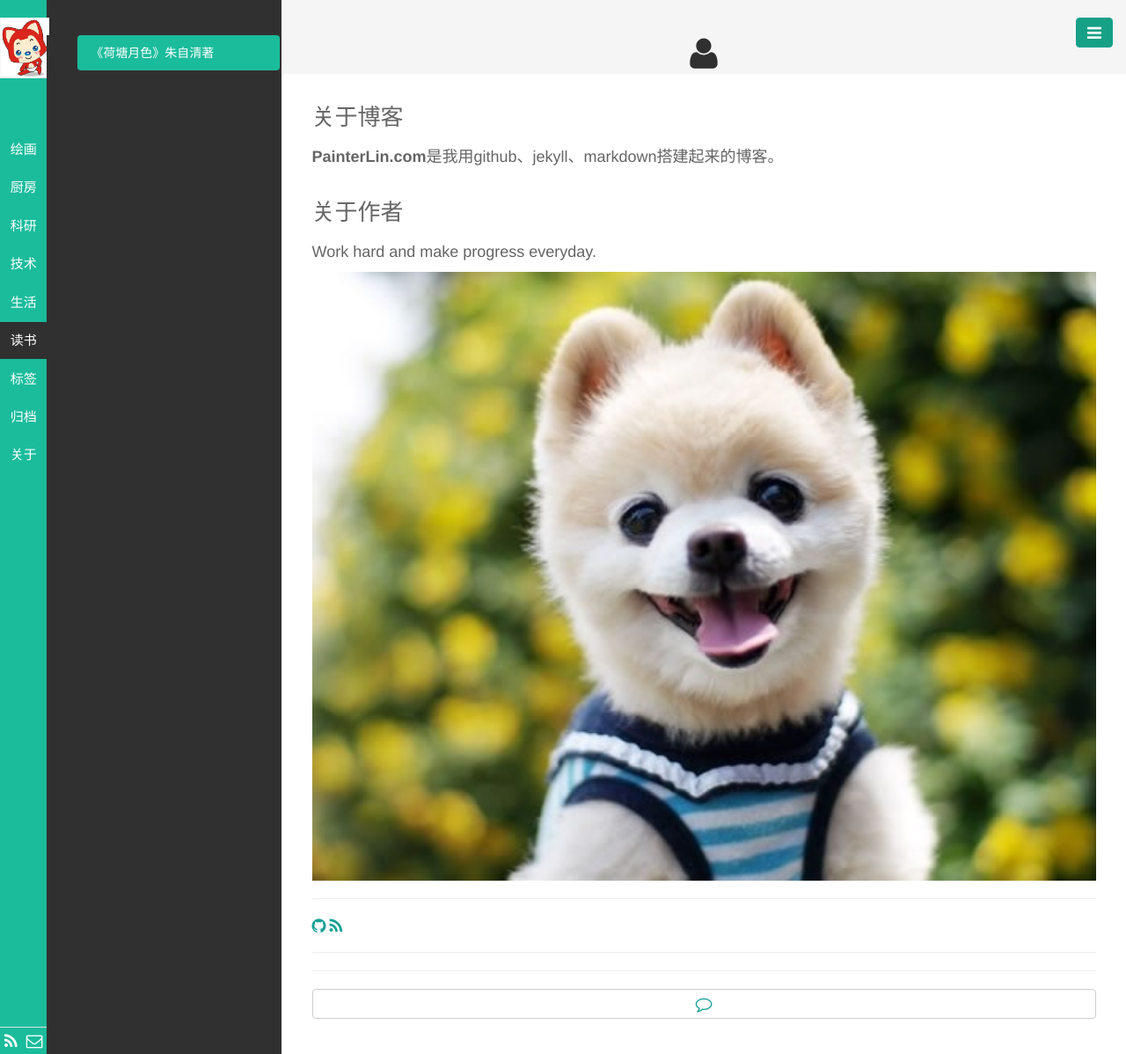
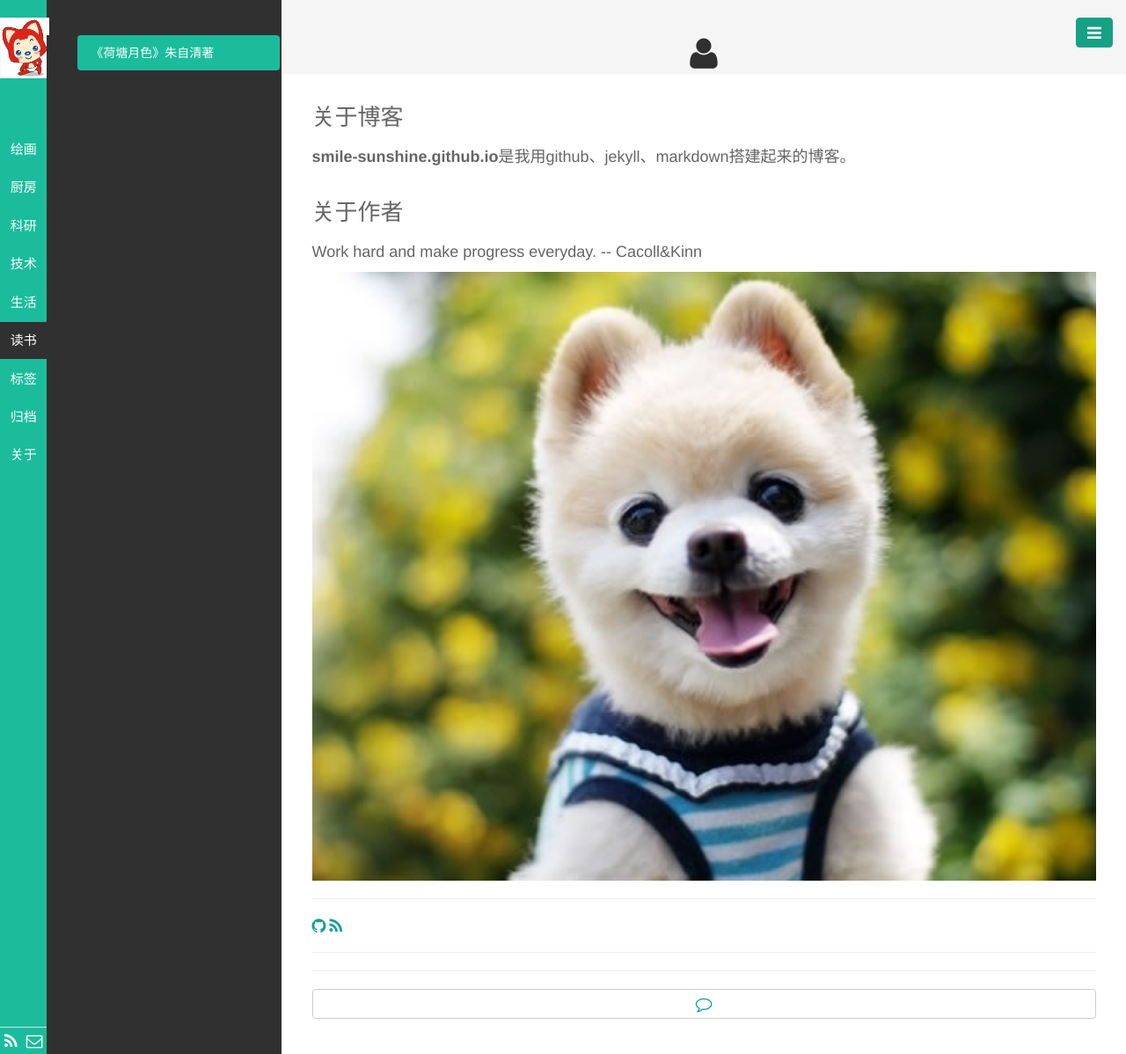
Before and after one commit to smile-sunshine/smile-sunshine.github.io, a Jekyll site: the page built from pages/about.html, in a window 1280 px wide. Shown: the whole page at 88% size. Built offline with Jekyll 4.4.1, drawn with Linux system fonts in a browser that asks for light colours; Markdown is read by kramdown in place of the engine named in the settings.

```diff
--- a/_config.yml
+++ b/_config.yml
@@ -4,7 +4,7 @@ markdown: redcarpet
 
 # 作者信息
 author:
-  name: Kinn
+  name: Cacool&Kinn
   link: smile-sunshine.github.io
 
   #<!--
@@ -20,7 +20,7 @@ author:
   #-->
 
 # 站点信息
-title: Kinn's Blog
+title: Cacool&Kinn
 description: My personal blog
 url: smile-sunshine.github.io
 rss_url: /pages/atom.xml
@@ -36,7 +36,7 @@ ga:
 
 # disqus 设置
 disqus:
-  shortname: Kinn
+  shortname: Cacool&Kinn
 
 # 主题设置，自动激活某个标签
 active: 读书
--- a/pages/about.html
+++ b/pages/about.html
@@ -4,10 +4,10 @@ title: <i class="fa fa-user fa-lg"></i>
 titlename: 关于
 ---
 <h3>关于博客</h3>
-<p style=font-size:18px><B>PainterLin.com</B>是我用github、jekyll、markdown搭建起来的博客。</p>
+<p style=font-size:18px><B>smile-sunshine.github.io</B>是我用github、jekyll、markdown搭建起来的博客。</p>
 
 <h3>关于作者</h3>
-<p style=font-size:18px>Work hard and make progress everyday.</p>
+<p style=font-size:18px>Work hard and make progress everyday. -- Cacoll&Kinn</p>
 
 <center><img src="/public/img/junjie.jpg" style="width:100%"></center>
 
```
